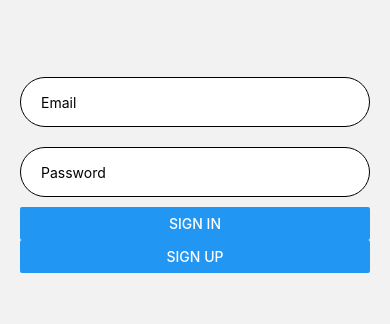
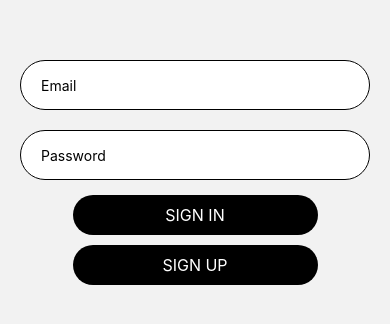
Before and after one commit to timothyrusso/fitness-app, a React Native app: screen /Login in a window 390 px wide. Shown: the part 252-576 px from the top of the page. Built offline with nearby package versions, Linux system fonts and the light colour scheme; no server answers.

Commit message:
feat: add prettier config

```diff
--- a/app/components/CustomButton/CustomButton.tsx
+++ b/app/components/CustomButton/CustomButton.tsx
@@ -1,5 +1,11 @@
-import React, {FC} from 'react';
-import { TouchableOpacity, Text, StyleProp, TextStyle, ViewStyle } from 'react-native';
+import React, { FC } from 'react';
+import {
+  TouchableOpacity,
+  Text,
+  StyleProp,
+  TextStyle,
+  ViewStyle,
+} from 'react-native';
 import styles from './CustomButton.style';
 
 interface CustomButtonProps {
@@ -11,24 +17,34 @@ interface CustomButtonProps {
   textStyle?: StyleProp<TextStyle>;
 }
 
-const CustomButton: FC<CustomButtonProps> = ({ title,
+const CustomButton: FC<CustomButtonProps> = ({
+  title,
   onPress,
   buttonColor,
   titleColor,
   buttonStyle,
-  textStyle, }) => {
-
+  textStyle,
+}) => {
   return (
-    <TouchableOpacity style={[
-      styles.container,
-      buttonColor ? { backgroundColor: buttonColor } : { backgroundColor: '#000'},
-      buttonStyle
-    ]}   onPress={onPress}>
-      <Text style={[
+    <TouchableOpacity
+      style={[
+        styles.container,
+        buttonColor
+          ? { backgroundColor: buttonColor }
+          : { backgroundColor: '#000' },
+        buttonStyle,
+      ]}
+      onPress={onPress}
+    >
+      <Text
+        style={[
           styles.text,
-          titleColor ? { color: titleColor } : { color: '#fff'},
-          textStyle
-        ]}>{title}</Text>
+          titleColor ? { color: titleColor } : { color: '#fff' },
+          textStyle,
+        ]}
+      >
+        {title}
+      </Text>
     </TouchableOpacity>
   );
 };
--- a/app/navigation/MainPageNavigator.tsx
+++ b/app/navigation/MainPageNavigator.tsx
@@ -1,14 +1,18 @@
-import { createNativeStackNavigator } from "@react-navigation/native-stack";
-import Main from "../screens/Main";
-import ExamplePage from "../screens/ExamplePage";
+import { createNativeStackNavigator } from '@react-navigation/native-stack';
+import Main from '../screens/Main';
+import ExamplePage from '../screens/ExamplePage';
 
-const InsideStack = createNativeStackNavigator();
+const MainPageStack = createNativeStackNavigator();
 
 export const MainPageNavigator = () => {
   return (
-    <InsideStack.Navigator>
-      <InsideStack.Screen name='Main Page' component={Main} options={{ headerShown: false }} />
-      <InsideStack.Screen name='Example Page' component={ExamplePage} />
-    </InsideStack.Navigator>
-  )
-}
+    <MainPageStack.Navigator>
+      <MainPageStack.Screen
+        name="Main Page"
+        component={Main}
+        options={{ headerShown: false }}
+      />
+      <MainPageStack.Screen name="Example Page" component={ExamplePage} />
+    </MainPageStack.Navigator>
+  );
+};
--- a/app/screens/Login.tsx
+++ b/app/screens/Login.tsx
@@ -1,7 +1,19 @@
-import { View, Text, StyleSheet, TextInput, ActivityIndicator, Button, KeyboardAvoidingView } from 'react-native'
-import React, {useState} from 'react'
+import {
+  View,
+  Text,
+  StyleSheet,
+  TextInput,
+  ActivityIndicator,
+  Button,
+  KeyboardAvoidingView,
+} from 'react-native';
+import React, { useState } from 'react';
 import { FIREBASE_AUTH } from '../../FirebaseConfig';
-import { createUserWithEmailAndPassword, signInWithEmailAndPassword } from 'firebase/auth';
+import {
+  createUserWithEmailAndPassword,
+  signInWithEmailAndPassword,
+} from 'firebase/auth';
+import CustomButton from '../components/CustomButton/CustomButton';
 
 const Login = () => {
   const [email, setEmail] = useState('');
@@ -14,42 +26,80 @@ const Login = () => {
     try {
       const response = await signInWithEmailAndPassword(auth, email, password);
     } catch (error: any) {
-            console.log(error)
-            alert('sign in failed: ' + error.message)
+      console.log(error);
+      alert('sign in failed: ' + error.message);
     } finally {
       setLoading(false);
     }
-    }
+  };
 
   const signUp = async () => {
     setLoading(true);
     try {
-          const response = await createUserWithEmailAndPassword(auth, email, password);
-          alert('Sign up successful, now go to Sign in!')
+      const response = await createUserWithEmailAndPassword(
+        auth,
+        email,
+        password
+      );
+      alert('Sign up successful, now go to Sign in!');
     } catch (error: any) {
-            console.log(error)
-            alert('sign in failed: ' + error.message)
+      console.log(error);
+      alert('sign in failed: ' + error.message);
     } finally {
       setLoading(false);
     }
-    }
+  };
 
   return (
     <View style={styles.container}>
-        <KeyboardAvoidingView behavior='padding'>
-      <TextInput value={email} style={styles.input} placeholder='Email' autoCapitalize='none' onChangeText={(text) => setEmail(text)}></TextInput>
-      <TextInput secureTextEntry={true} value={password} style={styles.input} placeholder='Password' autoCapitalize='none' onChangeText={(text) => setPassword(text)}></TextInput>
-    { loading ? <ActivityIndicator size="large" color="#0000ff" />
-    : <>
-        <Button title='Sign In' onPress={signIn} />
-        <Button title='Sign Up' onPress={signUp} />
-    </>}
+      <KeyboardAvoidingView behavior="padding">
+        <TextInput
+          value={email}
+          style={styles.input}
+          placeholder="Email"
+          autoCapitalize="none"
+          onChangeText={(text) => setEmail(text)}
+        ></TextInput>
+        <TextInput
+          secureTextEntry={true}
+          value={password}
+          style={styles.input}
+          placeholder="Password"
+          autoCapitalize="none"
+          onChangeText={(text) => setPassword(text)}
+        ></TextInput>
+        {loading ? (
+          <ActivityIndicator size="large" color="#0000ff" />
+        ) : (
+          <>
+            <CustomButton
+              title="Sign In"
+              onPress={signIn}
+              buttonStyle={{
+                borderRadius: 20,
+                marginVertical: 5,
+                width: '70%',
+                alignSelf: 'center',
+              }}
+            />
+            <CustomButton
+              title="Sign Up"
+              onPress={signUp}
+              buttonStyle={{
+                borderRadius: 20,
+                marginVertical: 5,
+                width: '70%',
+                alignSelf: 'center',
+              }}
+            />
+          </>
+        )}
       </KeyboardAvoidingView>
     </View>
-  )
-}
+  );
+};
 
-export default Login
+export default Login;
 
 export const styles = StyleSheet.create({
   container: {
@@ -64,5 +114,5 @@ export const styles = StyleSheet.create({
     borderRadius: 28,
     padding: 20,
     backgroundColor: '#fff',
-    }
+  },
 });
--- /dev/null
+++ b/prettier.config.js
@@ -0,0 +1,6 @@
+module.exports = {
+  trailingComma: 'es5',
+  tabWidth: 2,
+  semi: true,
+  singleQuote: true,
+};
```
Also changed, not shown: App.tsx (+18 -6 lines), FirebaseConfig.ts (+8 -8 lines), app/screens/ExamplePage.tsx (+6 -6 lines), app/screens/Main.tsx (+16 -13 lines). Lines whose indentation alone changed are shown as unchanged.
